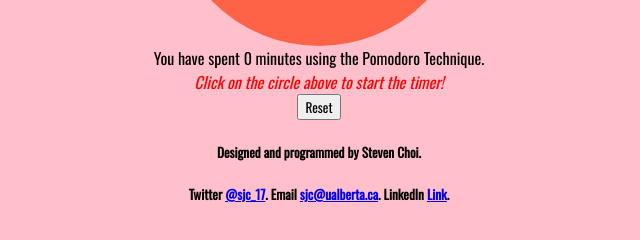
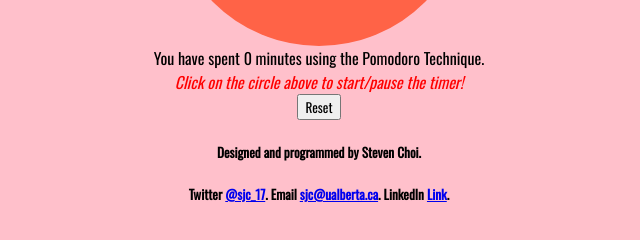
Before and after one commit to sjc17/Pomodoro-Timer, a plain HTML site: page index.html in a window 1280 px wide. Shown: the part 472-712 px from the top of the page, 321-961 px from the left. Drawn offline with nearby package versions, Linux system fonts and the light colour scheme.

Commit message:
Updated instructions

```diff
--- a/index.html
+++ b/index.html
@@ -32,7 +32,7 @@
     <div class='timerBlockChild' id="stateDisplay"></div>
     <div class='timerBlockChild' id="timerDisplay"></div>
   </div>
-  <div id='info'>You have spent 0 minutes using the Pomodoro Technique.<br/><em>Click on the circle above to start the timer!</em></div>
+  <div id='info'>You have spent 0 minutes using the Pomodoro Technique.<br/><em>Click on the circle above to start/pause the timer!</em></div>
   <button id="reset">Reset</button>
   <h5>Designed and programmed by Steven Choi.</h5>
   <h5>Twitter <a href="https://www.twitter.com/sjc_17" target="_blank">@sjc_17</a>. Email <a href="mailto:sjc@ualberta.ca">sjc@ualberta.ca</a>. LinkedIn <a href="https://www.linkedin.com/in/steven-choi-41915795/" target="_blank">Link</a>.</h5>
```
